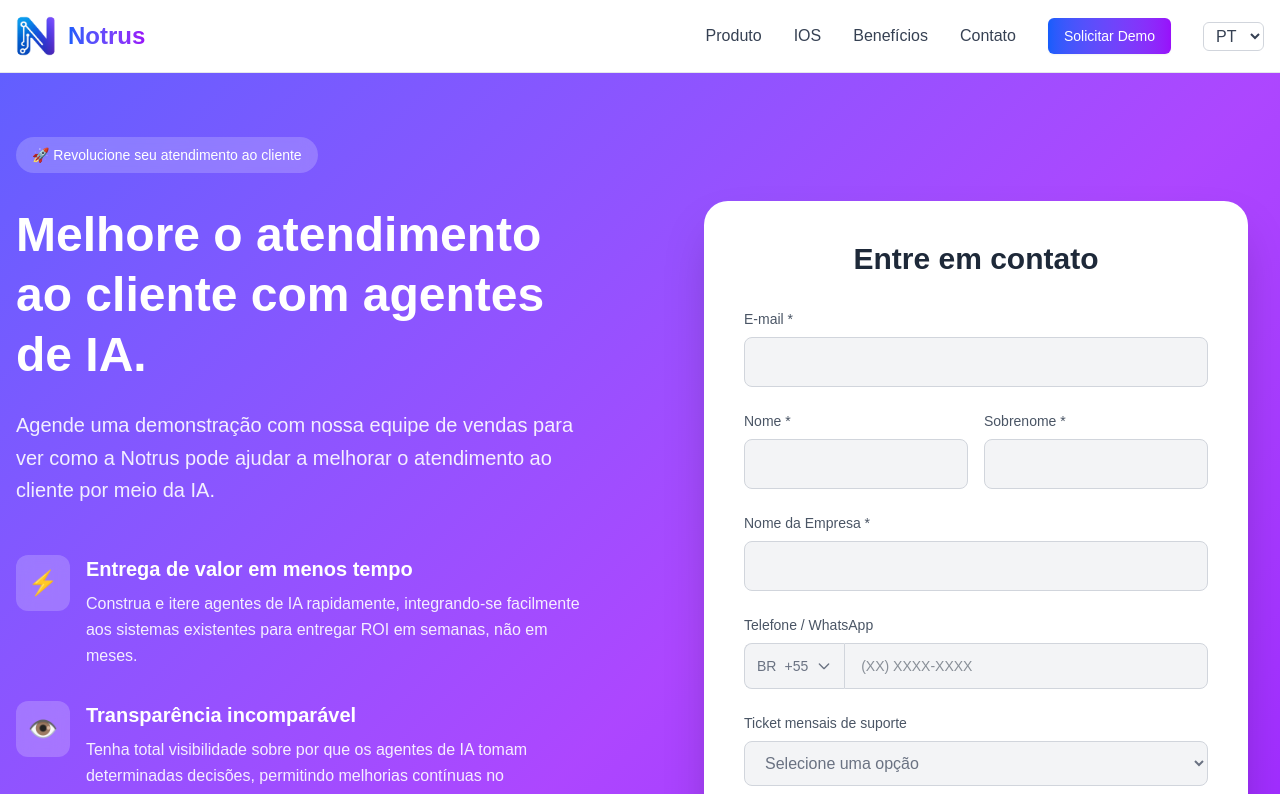
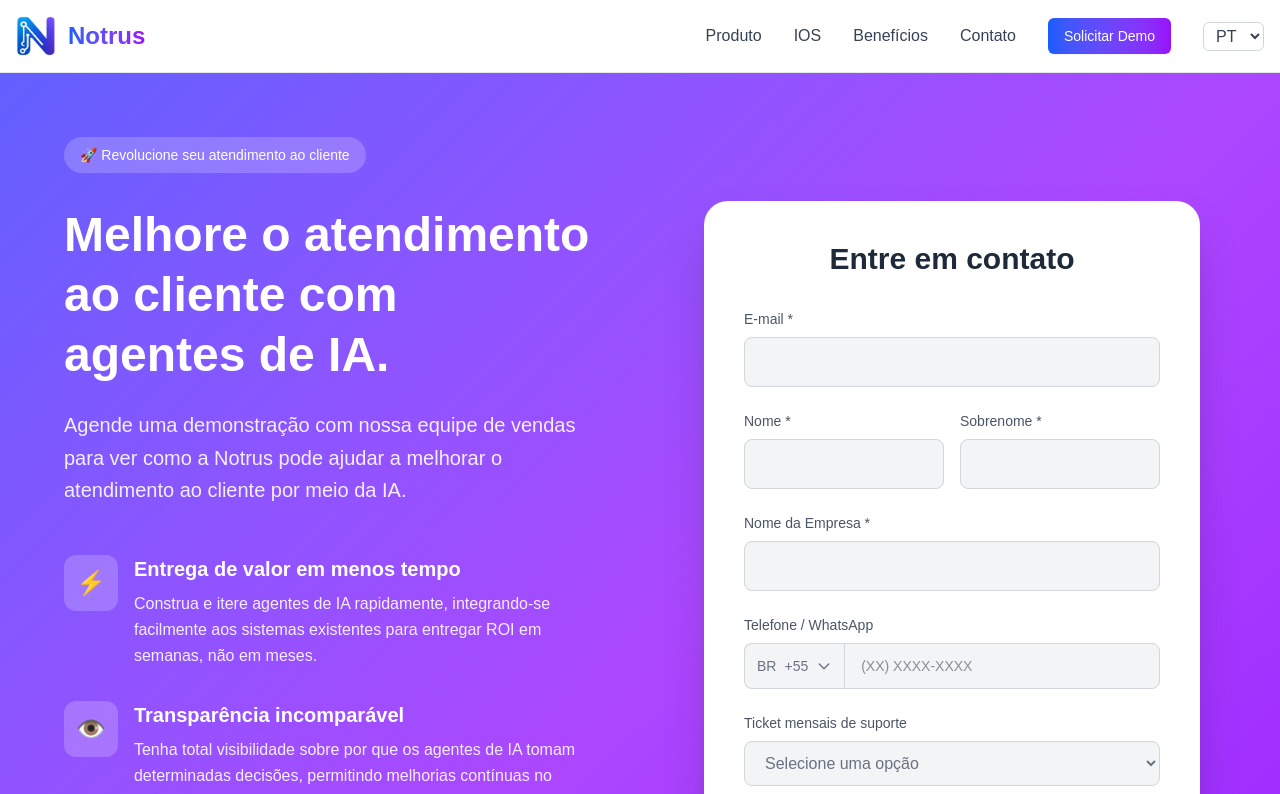
Before and after one commit to Notrus-ai/notrus-site, a Next.js app: page /pt/contato in a window 1280 px wide. Shown: the top 794 px of the page. Built offline with nearby package versions, Linux system fonts and the light colour scheme.

Commit message:
fix: build errors

```diff
--- a/src/app/en/contact/page.tsx
+++ b/src/app/en/contact/page.tsx
@@ -405,7 +405,7 @@ export default function Contact() {
       <div className="min-h-screen bg-gradient-to-br from-indigo-500 via-purple-500 to-purple-600">
         {/* Main Content */}
         <main className="py-8 sm:py-12 md:py-16">
-          <div className="container mx-auto px-4">
+          <div className="container mx-auto max-w-6xl">
             <div className="grid grid-cols-1 md:grid-cols-2 gap-8 lg:gap-16 items-start">
               {/* Left Side - Information */}
               <div className="text-white">
--- a/src/app/pt/contato/page.tsx
+++ b/src/app/pt/contato/page.tsx
@@ -263,7 +263,7 @@ export default function Contact() {
       <div className="min-h-screen bg-gradient-to-br from-indigo-500 via-purple-500 to-purple-600">
         {/* Main Content */}
         <main className="py-8 sm:py-12 md:py-16">
-          <div className="container mx-auto px-4">
+          <div className="container mx-auto max-w-6xl">
             <div className="grid grid-cols-1 md:grid-cols-2 gap-10 md:gap-12 lg:gap-24 items-start">
               {/* Left Side - Information */}
               <div className="text-white">
```
